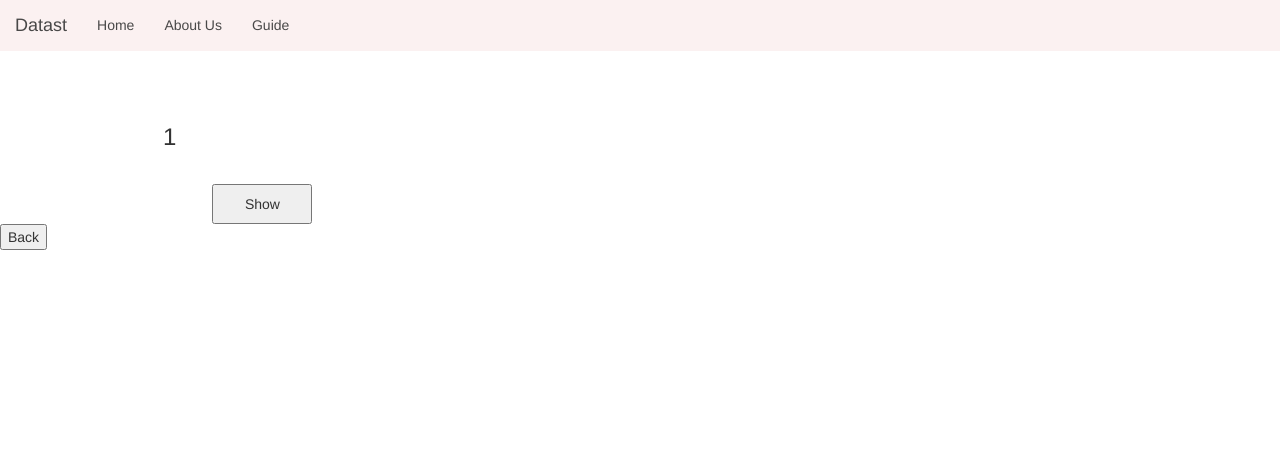
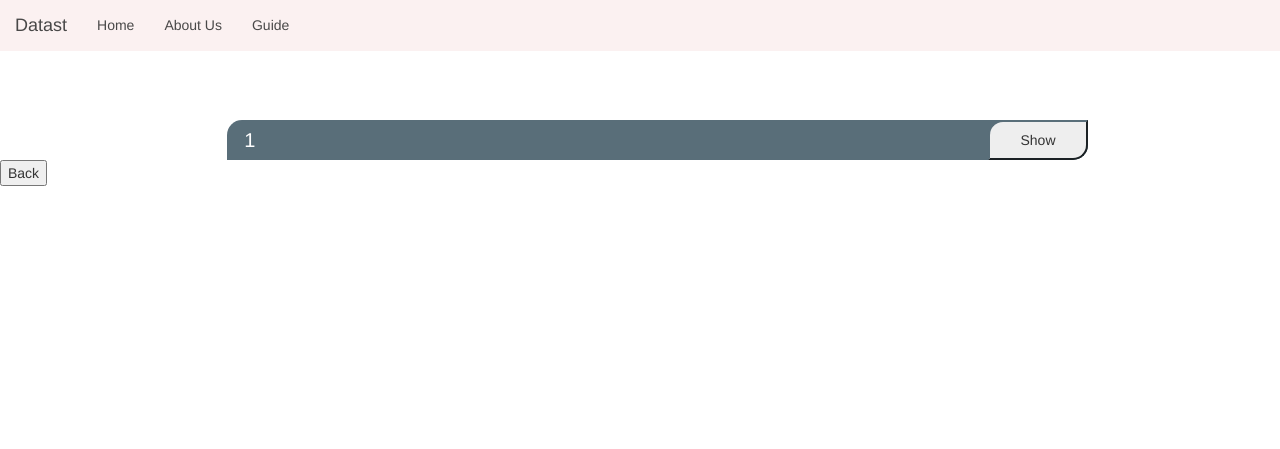
Before and after one commit to worldtaboonpong/datast, a Flask app: template templates/analyze.html in a window 1280 px wide. Shown: the top 449 px of the page. Run offline with Flask 2, Linux system fonts and the light colour scheme; the template is opened without the code that fills it: most values are stand-ins (such as "Sample title", 1, 10 or a date in 2020); some libraries are stand-ins or nearby versions.

Commit message:
Updated css

```diff
--- a/static/style.css
+++ b/static/style.css
@@ -7,7 +7,7 @@
   transition-duration: 0.4s;
 }
 .navbar-custom .navbar-brand {
-  color: #596e79;
+  color: #393e46;
 }
 .navbar-custom .navbar-brand > a:hover {
   text-decoration: none;
--- a/templates/analyze.html
+++ b/templates/analyze.html
@@ -24,6 +24,11 @@
                 answer.style.display = 'block'
                 container.scrollIntoView({ block: 'start',  behavior: 'smooth' });
             }
+        }
+        function gototop(btnid) {
+            var id = btnid.slice(8);
+            var container = document.getElementById("container-"+id)
+            container.scrollIntoView({ block: 'start',  behavior: 'smooth' });
         }
     </script>
     <style>
@@ -83,27 +88,46 @@
         .container-analyze {
             display: block;
             padding-left: 35px;
-            margin-left: 10%;
-            margin-right: 10%;
+            margin-left: 15%;
+            margin-right: 15%;
         }
         .container-analyze .seperator {
             height: 70px
         }
-        .container-analyze .header {
-            font-size: 24px;
-            margin-bottom: 30px;
+        .container-analyze .tab {
+            background-color: #596e79;
+            display: flex;
+            align-items: center;
+            border-radius: 15px 0px 15px 0px;
         }
-        .container-analyze .btn-show {
-            margin-left: 5%;
+        .tab .header {
+            margin-left: 2%;
+            margin-right: 2%;
+            font-size: 20px;
+            color: white;
+        }
+        .tab .btn-show {
+            margin-left: auto;
+            margin-right: 0;
             width: 100px;
             height: 40px;
+            background-color: #eeeeee;
+            border-width: 2px;
+            border-color: #596e79;
+            border-radius: 15px 0px 15px 0px;
         }
         .container-analyze .container-answer {
             text-align: center;
             display: none;
+            margin-top: -15px;
+            padding-bottom: 10px;
+            border-style: outset;
+            border-color: #596e79;
+            border-width: 1px;
+            border-radius: 0px 0px 15px 0px;
         }
         .container-answer .image-container {
-            margin: 20px;
+            padding: 20px;
             text-align: center;
         }
         img {
@@ -125,8 +178,10 @@
             {% for id,question_answer in qa.items()%}
                 <div class="container-analyze" id="container-{{id}}">
                     <div class="seperator"></div>
-                    <div class="header" id="question-{{id}}">{{question_answer[0]}}</div>
-                    <button class="btn-show" type="button" id="btn-{{id}}" onclick="showAnswerAnalyze(this.id)">Show</button>
+                    <div class="tab">
+                        <div class="header" id="question-{{id}}">{{question_answer[0]}}</div>
+                        <button class="btn-show" type="button" id="btn-{{id}}" onclick="showAnswerAnalyze(this.id)">Show</button>
+                    </div>
                     <div class="container-answer" id="answer-{{id}}" >
                         {% for each_answer in question_answer[1:] %}
                             {% if '.png' in each_answer %}
--- a/templates/base.html
+++ b/templates/base.html
@@ -23,7 +23,7 @@
         var navbar_nav = document.querySelectorAll("A")
         if (top > 60) {
           document.getElementsByClassName("navbar-custom")[0].style.cssText =
-            "background-color:#596e79";
+            "background-color:#393e46";
           navbar_brand.style.color = "white";
           // navbar_nav[0].style.color = "rgb(219, 217, 217)";
           navbar_nav.forEach((item) => {
```
Also changed, not shown: other parts of templates/analyze.html (+32 -2 lines).
